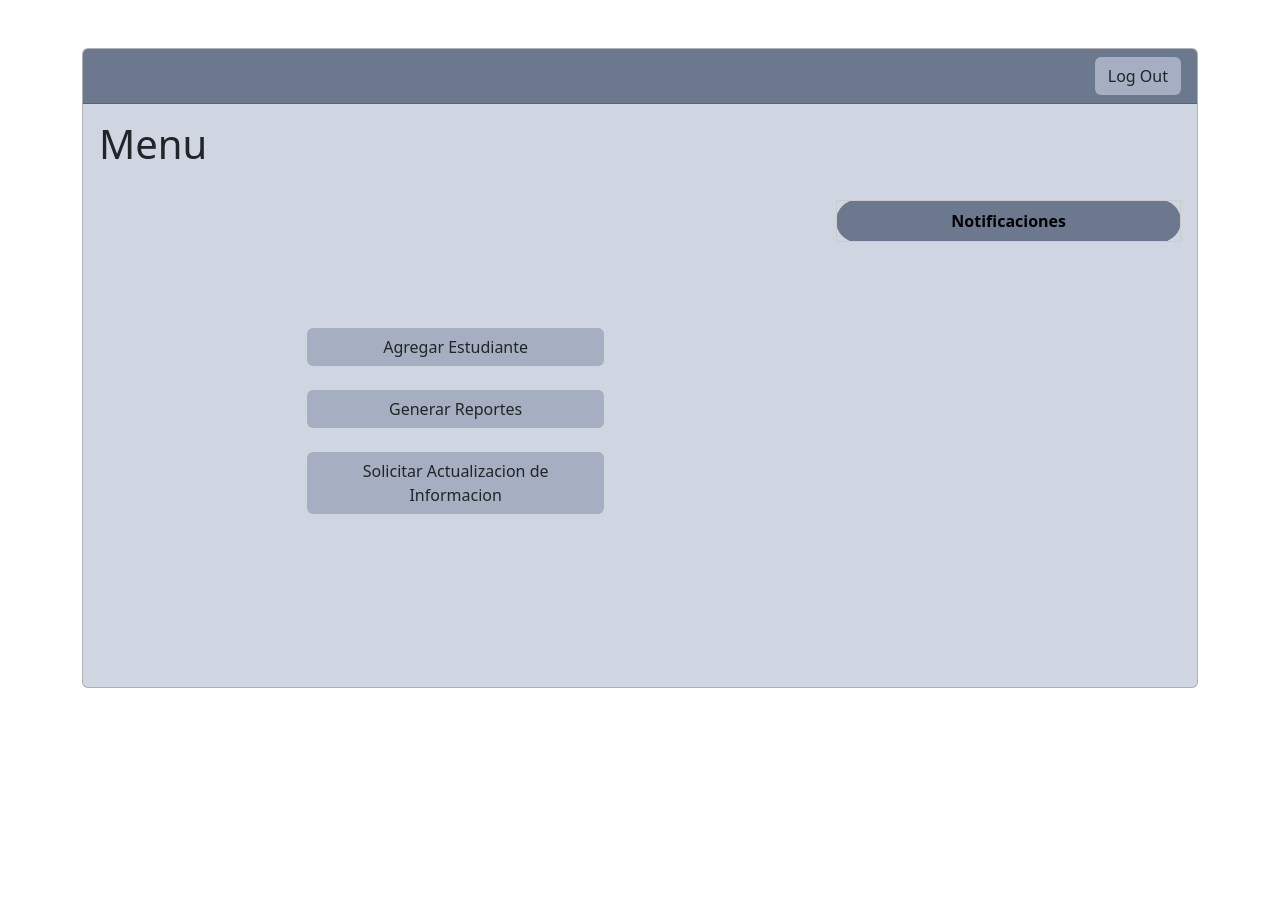
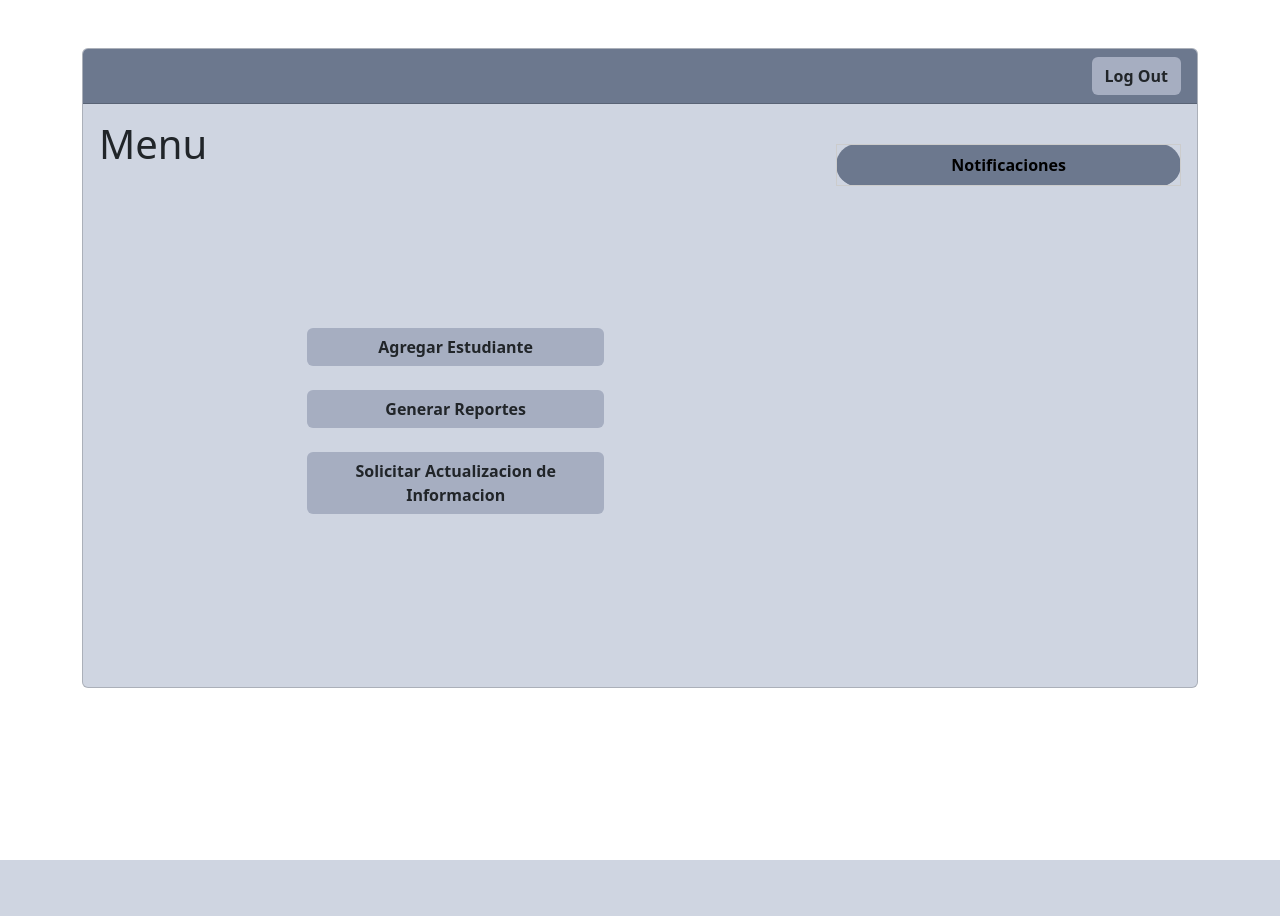
Before and after one commit to SamuelGutierrez24/Proyecto_Integrador1-StudentsManagement, a Django app: page /menu_filantropia/ in a window 1280 px wide. Shown: the part 56-972 px from the top of the page. After the commit the page ends 916 px from the top, so only its background shows below. Run offline with Django 4.2, Linux system fonts and the light colour scheme; lists and menus that the app fills with data are empty.

Commit message:
feat: notifications alignment and button's text style

```diff
--- a/Icesi_Students_Management/templates/menu_filantropia.html
+++ b/Icesi_Students_Management/templates/menu_filantropia.html
@@ -35,15 +35,19 @@
             <section class="card" style="background-color: #cfd5e1;height: 40rem;">
                 <div class="card-header" style="background-color: #6C788E;">
                     <a class="btn" href="/" style="float: right; background-color: #a6aec1">
-                        Log Out
+                        <b>Log Out</b>
                     </a>
                 </div>
                 <section class="card-body">
-                    <div class="row" style="text-align: start;">
-                        <h1>
-                            Menu
-                        </h1>
+                    <div class="row">
                         <div class="col-sm-12 col-md-8 col-lg-8 col-xl-8">
+
+                            <div style="text-align: start;">
+                                <h1>
+                                    Menu
+                                </h1>
+                            </div>
+
                             <div class="d-grid gap-2">
                                 <br>
                                 <br>
@@ -53,13 +57,13 @@
                                 <br>
                                 <div class="d-grid gap-4 col-5 mx-auto">
                                     <a class="btn" style="background-color: #a6aec1;" href="/agregar_estudiante/">
-                                        Agregar Estudiante
+                                        <b>Agregar Estudiante</b>
                                     </a>
                                     <a class="btn" style="background-color: #a6aec1;" href="/generar_reportes/">
-                                        Generar Reportes
+                                        <b>Generar Reportes</b>
                                     </a>
                                     <a class="btn" style="background-color: #a6aec1;" href="/solicitar_informacion/">
-                                        Solicitar Actualizacion de Informacion
+                                        <b>Solicitar Actualizacion de Informacion</b>
                                     </a>
                                 </div>
                                 <br>
@@ -67,6 +71,7 @@
                                 <br>
                             </div>
                         </div>
+
                         <div class="col-sm-12 col-md-4 col-lg-4 col-xl-4">
                             <br>
                             <div class = "tableFixHead">
```
